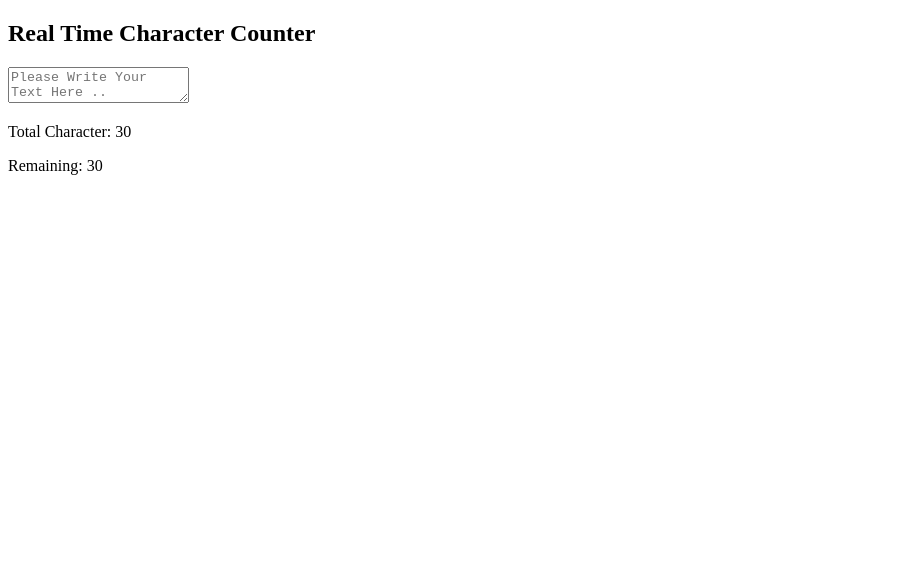
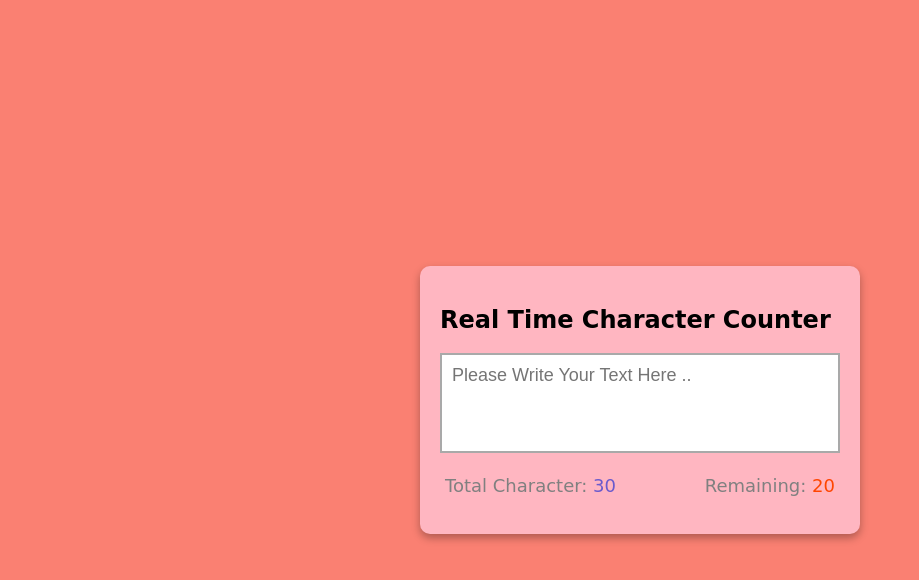
Before and after one commit to SaAbdullah131/Real_Time_character_counter, a plain HTML site: page index.html in a window 1280 px wide. Shown: the whole page, without its empty margins (0-919 px from the left). Drawn offline with Linux system fonts and the light colour scheme.

Commit message:
css section complete

```diff
--- a/index.html
+++ b/index.html
@@ -13,9 +13,7 @@
         <textarea id="textarea" class="textarea" placeholder="Please Write Your Text Here .." maxlength="50"></textarea>
         <div class="counter-container">
             <p>Total Character: <span class="total-counter" id="total-counter">30</span></p>
-        </div>
-        <div class="Remaining-container">
-            <p>Remaining: <span class="remaining-counter" id="remaining-counter">30</span></p>
+            <p>Remaining: <span class="remaining-counter" id="total-counter">20</span></p>
         </div>
     </div>
 
--- a/style.css
+++ b/style.css
@@ -0,0 +1,47 @@
+body{
+    margin:0;
+    display: flex;
+    justify-content: center;
+    align-items: center;
+    height: 100vh;
+    background-color: salmon;
+    font-family: cursive;
+
+}
+.container{
+    background-color: lightpink;
+    width: 400px;
+    padding: 20px;
+    margin:10px;
+    border-radius: 10px;
+    box-shadow: 0px 4px 8px rgba(0,0,0,0.3);
+
+}
+.textarea{
+    resize: none;
+    width: 100%;
+    height: 100px;
+    font-size: 18px;
+    font-family: sans-serif;
+    padding:10px;
+    box-sizing: border-box;
+    border: solid 2px darkgray;
+
+}
+.counter-container{
+    display: flex;
+    justify-content: space-between;
+    padding:0px 5px;
+}
+.counter-container p{
+    color: gray;
+    font-size: 18px;
+}
+
+.total-counter{
+    color:slateblue;
+}
+
+.remaining-counter{
+    color: orangered;
+}
```
